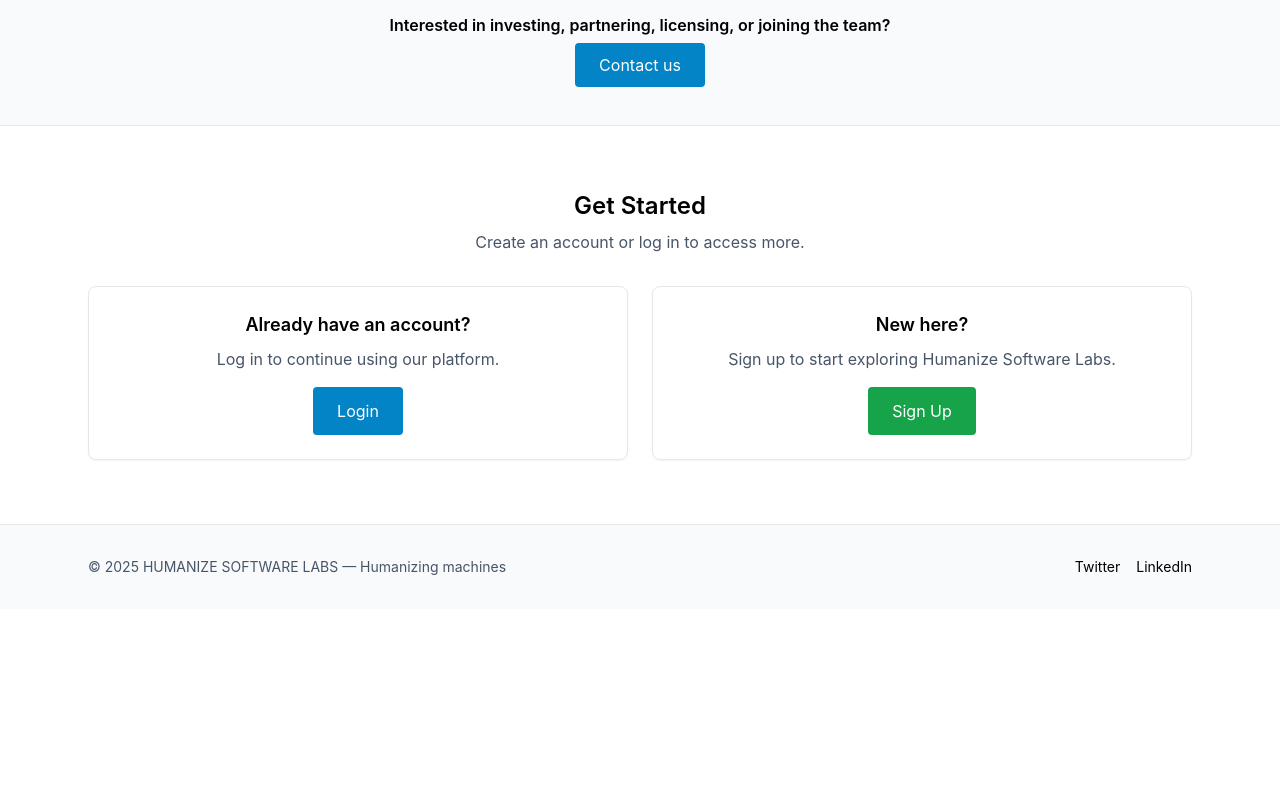
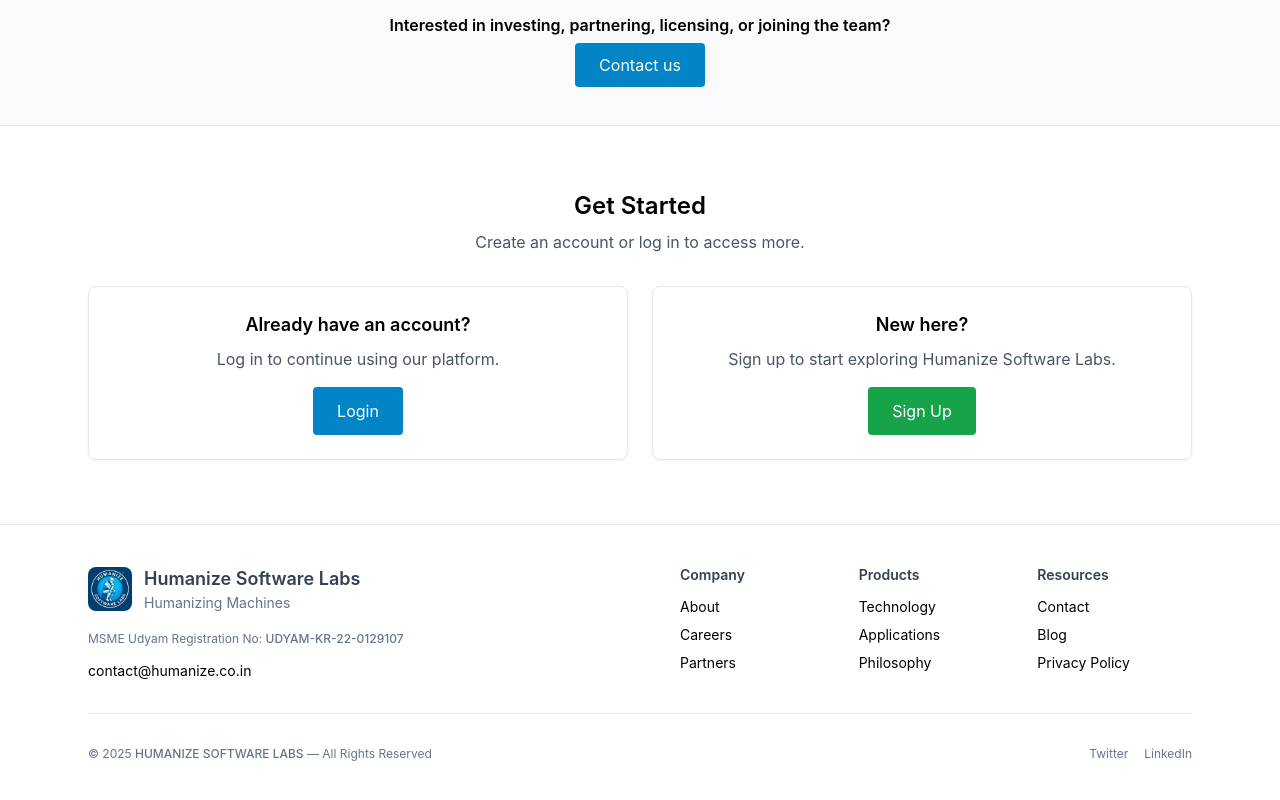
Before and after one commit to adil-1234/hsl, a Next.js app: page / in a window 1280 px wide. Shown: the part 1475-2275 px from the top of the page. Before the commit the page ends 2084 px from the top, so only its background shows below. Built offline with nearby package versions, Linux system fonts and the light colour scheme.

Commit message:
mob resp

```diff
--- a/components/Layout.js
+++ b/components/Layout.js
@@ -192,17 +192,76 @@
 
       <main className="flex-1">{children}</main>
 
-      <footer className="bg-gray-50 border-t">
-        <div className="max-w-6xl mx-auto px-6 py-8 text-sm">
-          <div className="flex flex-col md:flex-row justify-between items-start md:items-center gap-4">
-            <div className="text-slate-600">© {new Date().getFullYear()} HUMANIZE SOFTWARE LABS — Humanizing machines</div>
-            <div className="flex items-center gap-4">
-              <a href="#" aria-label="Twitter" className="hover:text-sky-600">Twitter</a>
-              <a href="#" aria-label="LinkedIn" className="hover:text-sky-600">LinkedIn</a>
-            </div>
+<footer className="bg-white border-t border-gray-200">
+  <div className="max-w-6xl mx-auto px-6 py-10">
+    {/* Top Row */}
+    <div className="flex flex-col md:flex-row justify-between gap-10 md:gap-20">
+      {/* Company Info */}
+      <div className="flex-1">
+        <div className="flex items-center gap-3">
+          <img src="/logo.png" alt="Humanize Software Labs" width={44} height={44} className="rounded-lg shadow-sm" />
+          <div>
+            <h3 className="text-lg font-semibold text-slate-700">Humanize Software Labs</h3>
+            <p className="text-sm text-slate-500">Humanizing Machines</p>
           </div>
         </div>
-      </footer>
+
+        <div className="mt-4 text-xs text-slate-500 leading-relaxed">
+          MSME Udyam Registration No: <span className="font-medium">UDYAM-KR-22-0129107</span><br />
+        </div>
+
+        <div className="mt-3 text-sm">
+          <a href="mailto:contact@humanize.co.in" className="text-humanize hover:text-humanize-dark transition-colors">
+            contact@humanize.co.in
+          </a>
+        </div>
+      </div>
+
+      {/* Navigation Links */}
+      <div className="flex-1 grid grid-cols-2 sm:grid-cols-3 gap-6 text-sm">
+        <div>
+          <h4 className="font-semibold text-slate-700 mb-3">Company</h4>
+          <ul className="space-y-2">
+            <li><Link href="/about" className="hover:text-humanize">About</Link></li>
+            <li><Link href="/careers" className="hover:text-humanize">Careers</Link></li>
+            <li><Link href="/partners" className="hover:text-humanize">Partners</Link></li>
+          </ul>
+        </div>
+
+        <div>
+          <h4 className="font-semibold text-slate-700 mb-3">Products</h4>
+          <ul className="space-y-2">
+            <li><Link href="/technology" className="hover:text-humanize">Technology</Link></li>
+            <li><Link href="/applications" className="hover:text-humanize">Applications</Link></li>
+            <li><Link href="/sprose" className="hover:text-humanize">Philosophy</Link></li>
+          </ul>
+        </div>
+
+        <div>
+          <h4 className="font-semibold text-slate-700 mb-3">Resources</h4>
+          <ul className="space-y-2">
+            <li><Link href="/contact" className="hover:text-humanize">Contact</Link></li>
+            <li><a href="#" className="hover:text-humanize">Blog</a></li>
+            <li><a href="#" className="hover:text-humanize">Privacy Policy</a></li>
+          </ul>
+        </div>
+      </div>
+    </div>
+
+    {/* Divider */}
+    <div className="border-t border-gray-200 my-8"></div>
+
+    {/* Bottom Row */}
+    <div className="flex flex-col md:flex-row justify-between items-center text-xs text-slate-500 gap-3">
+      <div>© {new Date().getFullYear()} <span className="font-medium">HUMANIZE SOFTWARE LABS</span> — All Rights Reserved</div>
+      <div className="flex items-center gap-4">
+        <a href="#" aria-label="Twitter" className="hover:text-humanize transition-colors">Twitter</a>
+        <a href="#" aria-label="LinkedIn" className="hover:text-humanize transition-colors">LinkedIn</a>
+      </div>
+    </div>
+  </div>
+</footer>
+
     </div>
   )
 }
```
